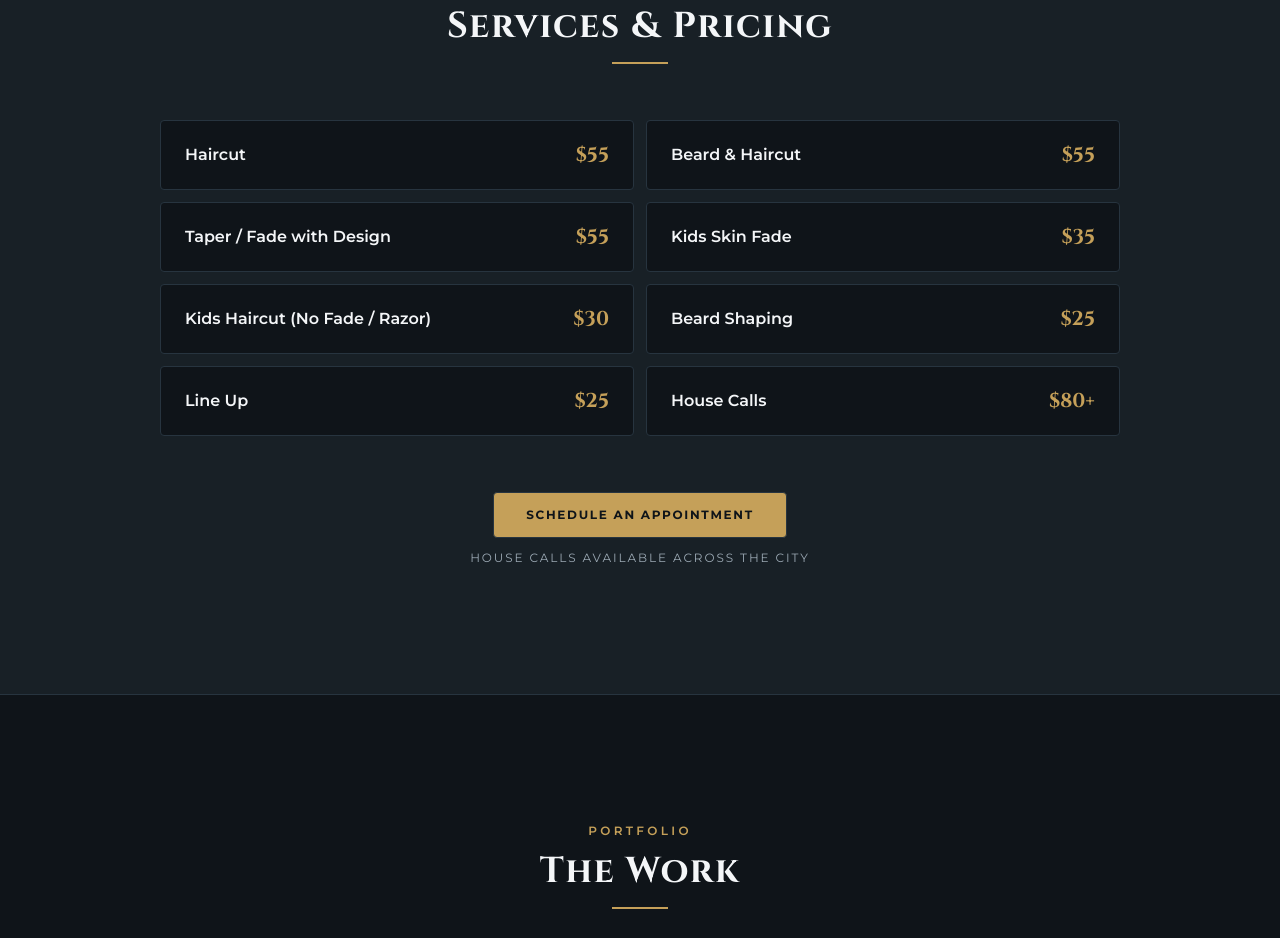
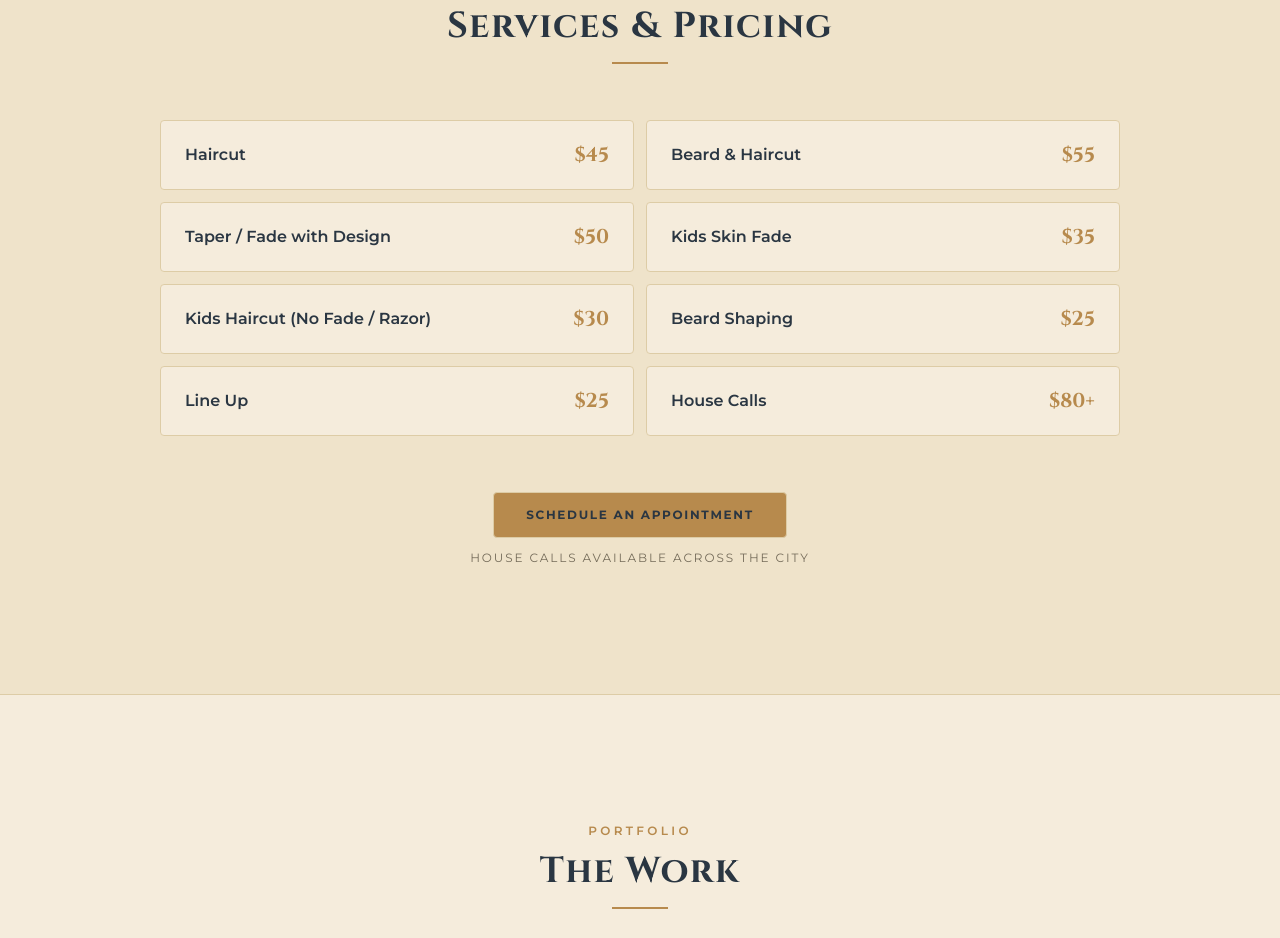
Before and after one commit to clstudio2003-alt/Cielo-Studio, a Next.js app: page / in a window 1280 px wide. Shown: the part 1920-2858 px from the top of the page. Built offline with nearby package versions, Linux system fonts and the light colour scheme.

Commit message:
Switch to logo's cream/navy/gold colorway and update pricing

```diff
--- a/app/globals.css
+++ b/app/globals.css
@@ -1,18 +1,18 @@
 @import "tailwindcss";
 
 @theme inline {
-  --color-background: #0f1419;
-  --color-foreground: #f4f6f8;
-  --color-card: #182026;
-  --color-card-foreground: #f4f6f8;
-  --color-muted: #182026;
-  --color-muted-foreground: #9ba8b3;
-  --color-border: #27343f;
-  --color-primary: #c5a059;
-  --color-primary-foreground: #0f1419;
-  --color-accent: #4a6b82;
-  --color-accent-foreground: #f4f6f8;
-  --color-destructive: #e05a4a;
+  --color-background: #f5ecdc;
+  --color-foreground: #2a3642;
+  --color-card: #efe3ca;
+  --color-card-foreground: #2a3642;
+  --color-muted: #ece0c6;
+  --color-muted-foreground: #756c5a;
+  --color-border: #ddcca6;
+  --color-primary: #b78a4d;
+  --color-primary-foreground: #2a3642;
+  --color-accent: #52738f;
+  --color-accent-foreground: #f5ecdc;
+  --color-destructive: #a8452f;
 
   --font-sans: var(--font-montserrat), ui-sans-serif, system-ui, sans-serif;
   --font-serif: var(--font-cinzel), Georgia, serif;
--- a/components/site-footer.tsx
+++ b/components/site-footer.tsx
@@ -3,9 +3,9 @@ import { site } from "@/lib/site"
 
 export function SiteFooter() {
   return (
-    <footer className="border-t border-border bg-[#080b0e]">
+    <footer className="border-t border-border bg-[#243646]">
       <div className="mx-auto flex max-w-6xl flex-col items-center gap-6 px-5 py-14 text-center md:px-8">
-        <span className="overflow-hidden rounded-full ring-1 ring-primary/40">
+        <span className="overflow-hidden rounded-full ring-1 ring-[#d4b073]/50">
           <Image
             src="/logo.png"
             alt={`${site.name} logo`}
@@ -16,10 +16,10 @@ export function SiteFooter() {
         </span>
 
         <div>
-          <p className="font-serif text-lg font-bold tracking-[0.18em] text-foreground">
+          <p className="font-serif text-lg font-bold tracking-[0.18em] text-[#f5ecdc]">
             CIELO STUDIO
           </p>
-          <p className="mt-1 text-xs font-semibold uppercase tracking-[0.3em] text-primary">
+          <p className="mt-1 text-xs font-semibold uppercase tracking-[0.3em] text-[#d4b073]">
             Barber Chino
           </p>
         </div>
@@ -28,22 +28,22 @@ export function SiteFooter() {
           href={site.instagram}
           target="_blank"
           rel="noopener noreferrer"
-          className="text-sm font-semibold uppercase tracking-[0.12em] text-primary transition-colors hover:text-foreground"
+          className="text-sm font-semibold uppercase tracking-[0.12em] text-[#d4b073] transition-colors hover:text-[#f5ecdc]"
         >
           Follow {site.instagramHandle} on Instagram
         </a>
 
-        <div className="flex flex-wrap items-center justify-center gap-x-4 gap-y-1 text-xs text-muted-foreground">
-          <a href={site.phoneHref} className="transition-colors hover:text-primary">
+        <div className="flex flex-wrap items-center justify-center gap-x-4 gap-y-1 text-xs text-[#c3cdd6]">
+          <a href={site.phoneHref} className="transition-colors hover:text-[#d4b073]">
             {site.phone}
           </a>
-          <span className="text-border">·</span>
+          <span className="text-[#4c6376]">·</span>
           <span>
             {site.address.line1}, {site.address.line2}
           </span>
         </div>
 
-        <p className="mt-2 text-xs text-muted-foreground/70">
+        <p className="mt-2 text-xs text-[#c3cdd6]/70">
           &copy; {new Date().getFullYear()} Cielo Studio. Created for Barber
           Chino. All rights reserved.
         </p>
--- a/lib/site.ts
+++ b/lib/site.ts
@@ -23,9 +23,9 @@ export const navLinks = [
 ] as const
 
 export const services = [
-  { name: "Haircut", price: "$55" },
+  { name: "Haircut", price: "$45" },
   { name: "Beard & Haircut", price: "$55" },
-  { name: "Taper / Fade with Design", price: "$55" },
+  { name: "Taper / Fade with Design", price: "$50" },
   { name: "Kids Skin Fade", price: "$35" },
   { name: "Kids Haircut (No Fade / Razor)", price: "$30" },
   { name: "Beard Shaping", price: "$25" },
```
